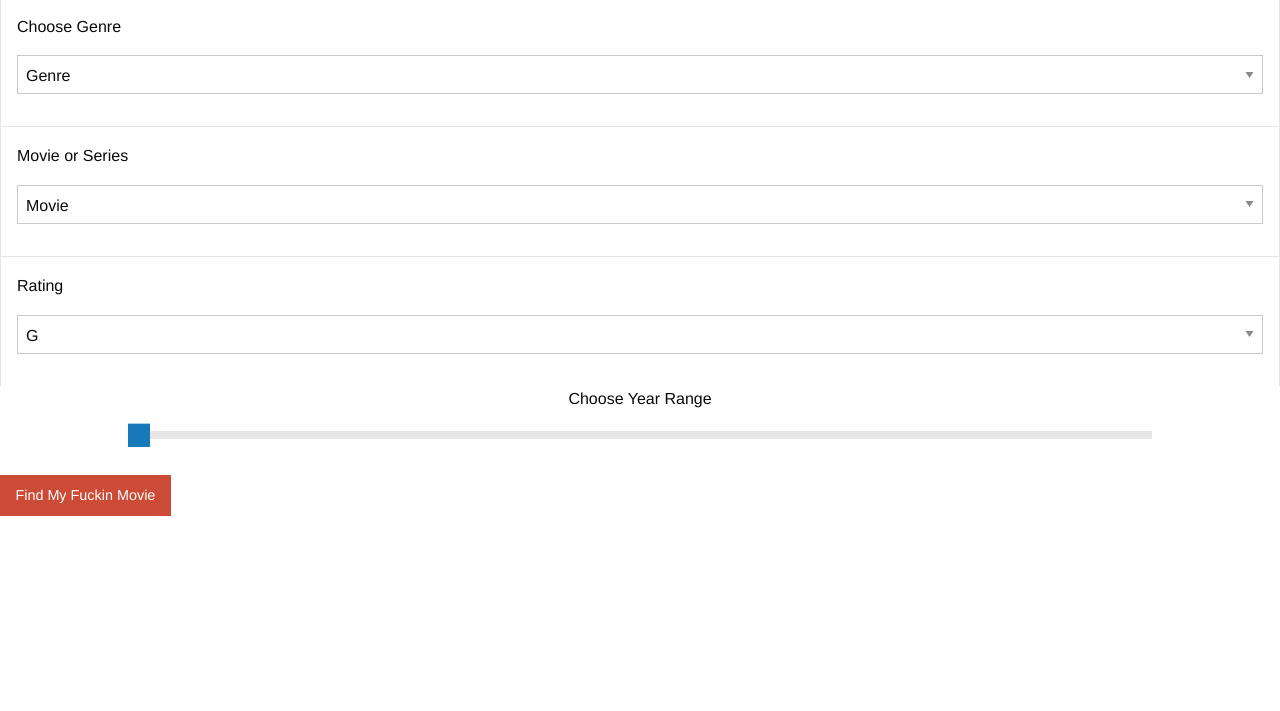
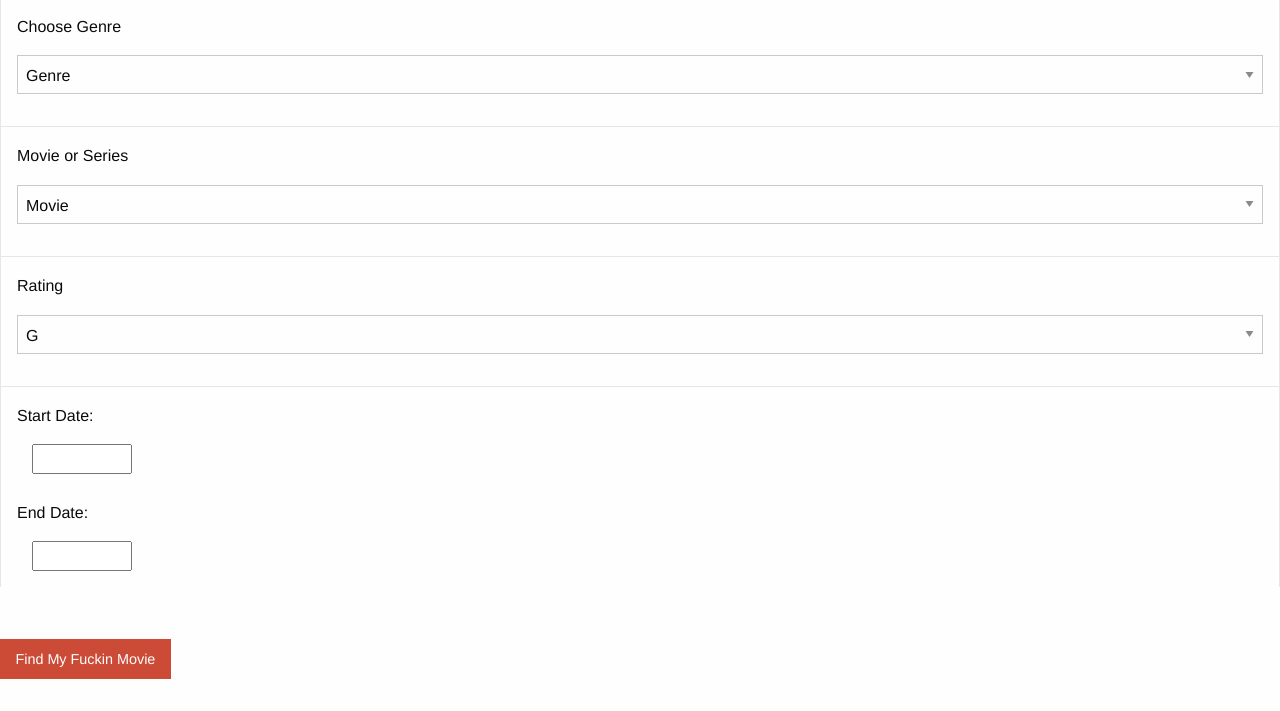
Before and after one commit to Nana90-byte/CineTrack, a plain HTML site: page index.html in a window 1280 px wide. Shown: the part 461-1172 px from the top of the page. Before the commit the page ends 1009 px from the top, so only its background shows below. Drawn offline with Linux system fonts and the light colour scheme.

Commit message:
added last input and css details

```diff
--- a/index.html
+++ b/index.html
@@ -62,20 +62,41 @@
                 <option class="nc-17">NC-17</option>
                 </select>
           </div>
+          <div class=" accordion-content dateBlock" data-tab-content>
+          <div class="date" id="#startDate">
+            <p> Start Date:</p>
+            <input class="start" value="";>
+          </div>
+          <br>
+          <div class="date" id="#endDate">
+              <p> End Date:</p>
+              <input class="start" value="";>
+            </div>
+          </div>
 
-<div class="sliderContainer">
+          <br>
+          <br>
+
+
+<!-- <div class="sliderContainer">
         <p class="yearRange">Choose Year Range</p>
-    <div class="slider" data-slider data-initial-start="1920" data-initial-end="2019">
+    </span> <div class="slider" value="1920,2019" slider-data-value="[1920, 2019]"  data-slider data-initial-start="1920" data-initial-end="2019"><span id="eyear">
         <span class="slider-handle" data-slider-handle role="slider" tabindex="1920"></span>
+        <br>
+
+        <p id="date1" value= "1920"><p>
+        <p id="date2" value= "2019"></p>
+
+
         <span class="slider-fill" data-slider-fill></span>
-        <span class="slider-handle" data-slider-handle role="slider" tabindex="2019"></span>
+        <span class="slider-handle" data-slider-handle role="slider" tabindex="2019"></span> -->
 
             <!-- <input type="number" id="sliderOutput2"> -->
-          </div>
+          <!-- </div>
         <input type="hidden">
         <input type="hidden">
       </div>
-      </div>
+      </div> -->
 
      <div id="btnDiv">
           <a class="button alert" href="#" id="button">Find My Fuckin Movie</a>
--- a/scripts.js
+++ b/scripts.js
@@ -0,0 +1,4 @@
+navigator.geolocation.getCurrentPosition(function(position) {
+    do_something(position.coords.latitude, position.coords.longitude);
+    console.log(position.coords.latitude);
+  });
--- a/styles.css
+++ b/styles.css
@@ -23,3 +23,17 @@
 .btnDiv{
     right: 20%;
 }
+
+.start {
+    width: 8%;
+    height: 30px;
+
+}
+/* #endDate {
+    position: absolute;
+    right: 80%;
+
+} */
+.start {
+    margin-left: 15px;
+}
```
